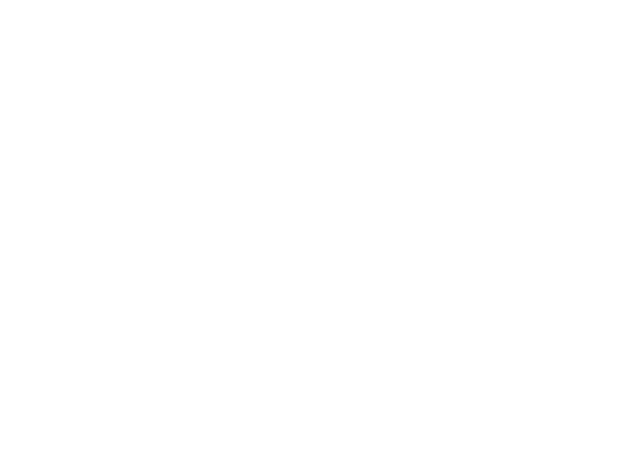
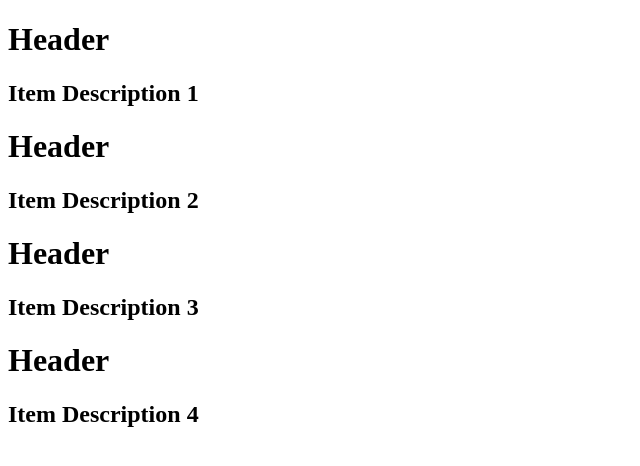
Before and after one commit to TarasovArtem/Pug, a plain HTML site: page develop/templates/template_2.html in a window 1280 px wide. Shown: the whole page, without its empty margins (0-640 px from the left). Drawn offline with Linux system fonts and the light colour scheme.

Commit message:
test: add section structure

```diff
--- a/develop/templates/template_2.html
+++ b/develop/templates/template_2.html
@@ -7,6 +7,24 @@
     <title>Document</title>
 </head>
 <body>
+    <h1>Header</h1>
+    <section>
+         <h2>Item Description 1</h2>
+    </section>
 
+    <h1>Header</h1>
+    <section>
+        <h2>Item Description 2</h2>
+   </section>
+
+    <h1>Header</h1>
+    <section>
+        <h2>Item Description 3</h2>
+   </section>
+
+    <h1>Header</h1>
+    <section>
+        <h2>Item Description 4</h2>
+   </section>
 </body>
 </html>
```
Also changed, not shown: develop/templates/templete_1.html (+18 -0 lines).
